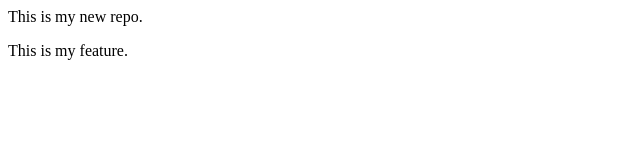
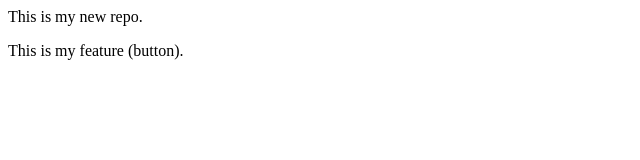
Before and after one commit to 23051404-prog/LocalRepo, a plain HTML site: page index.html in a window 1280 px wide. Shown: the full height of the page, 0-640 px from the left. Drawn offline with Linux system fonts and the light colour scheme.

```diff
--- a/index.html
+++ b/index.html
@@ -1,2 +1,2 @@
 <p>This is my new repo.</p>
-<p>This is my feature.</p>
+<p>This is my feature (button).</p>
```
